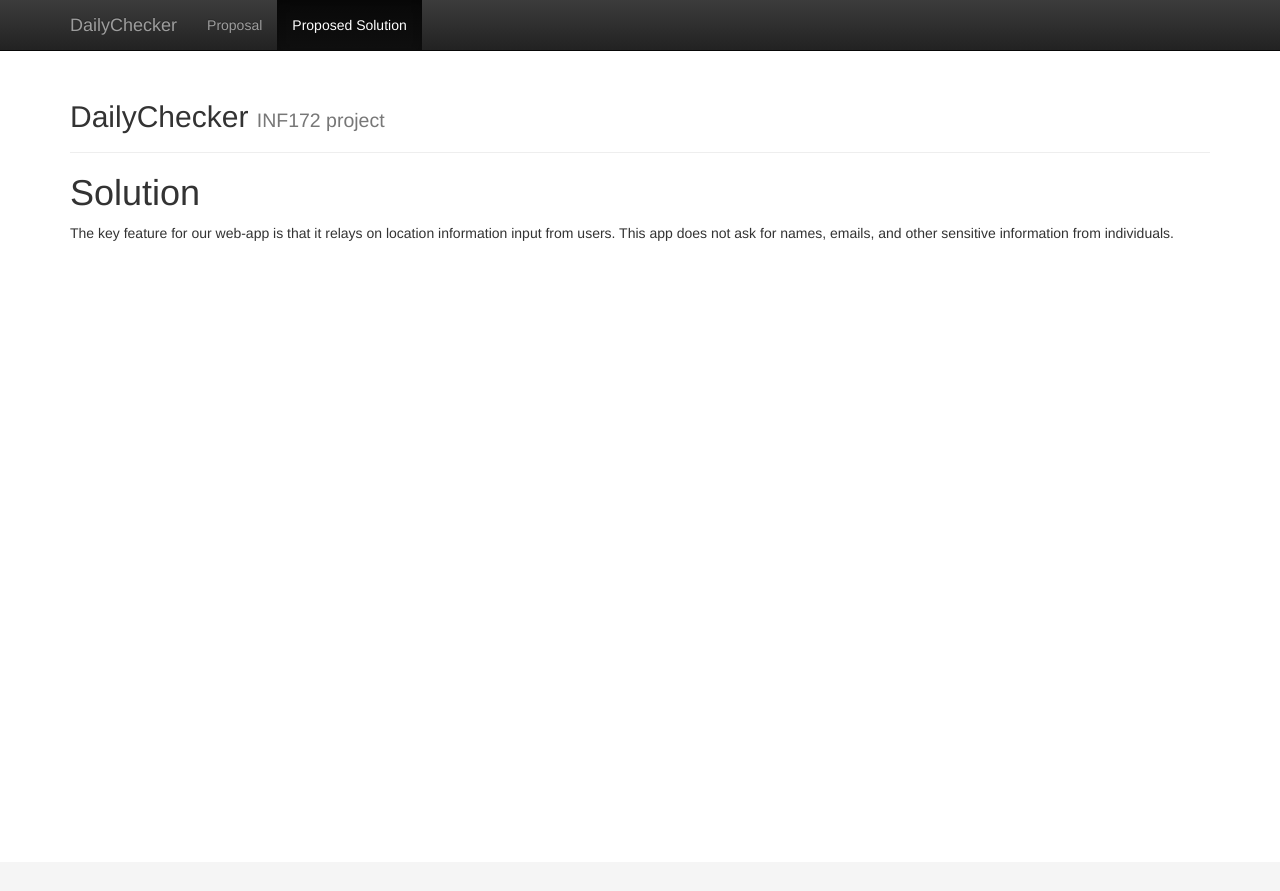
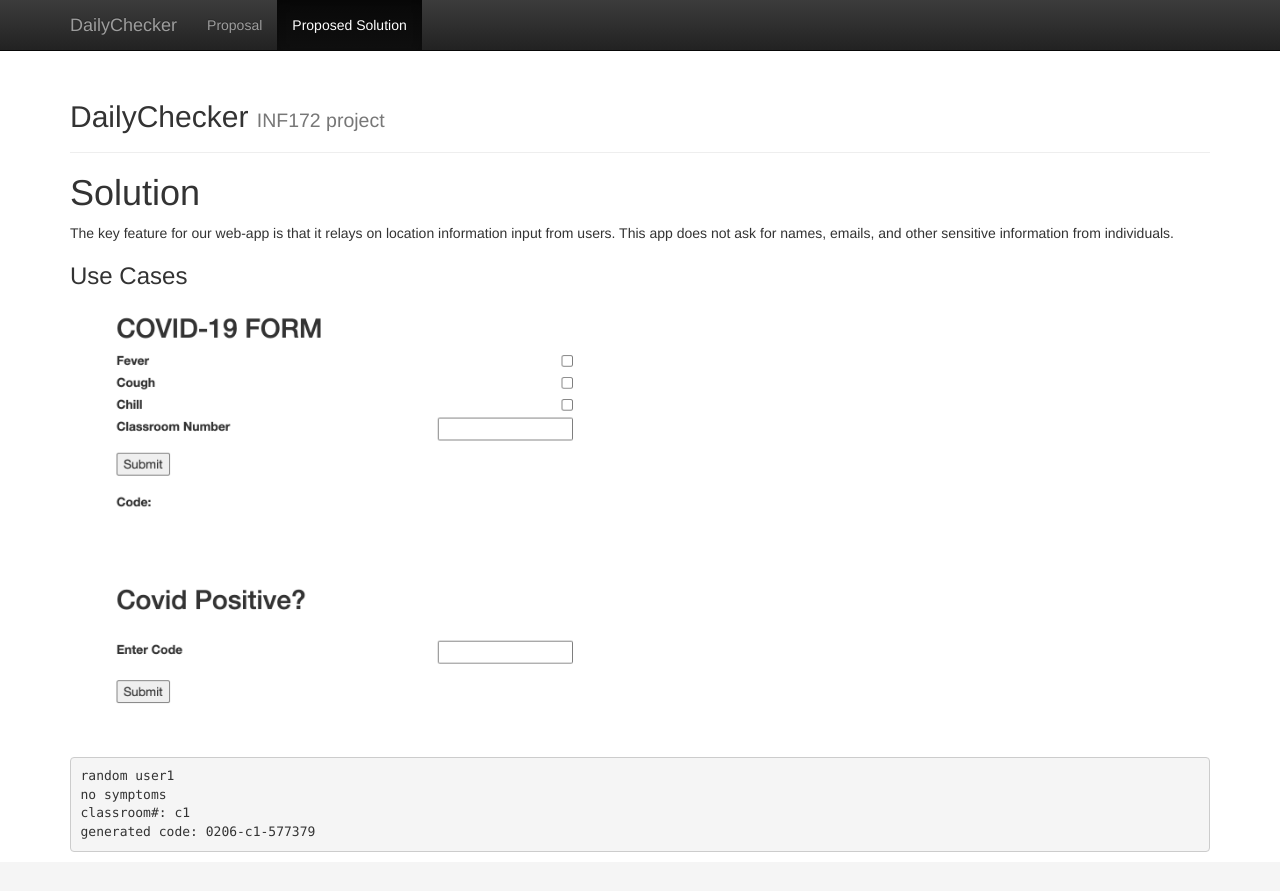
Before and after one commit to boring1234/dailychecker, a Jekyll site: the page built from docs/status.md, in a window 1280 px wide and 922 px high. Shown: the top 891 px of the window. Built offline with Jekyll 4.4.1, drawn with Linux system fonts in a browser that asks for light colours.

Commit message:
Update status.md

````diff
--- a/docs/status.md
+++ b/docs/status.md
@@ -4,3 +4,14 @@ title:  Status
 ---
 # Solution
 The key feature for our web-app is that it relays on location information input from users. This app does not ask for names, emails, and other sensitive information from individuals.
+
+### Use Cases
+
+<img src="https://raw.githubusercontent.com/boring1234/dailychecker/main/docs/blank.png" width="560"/>
+
+```
+random user1
+no symptoms
+classroom#: c1
+generated code: 0206-c1-577379
+```
````
